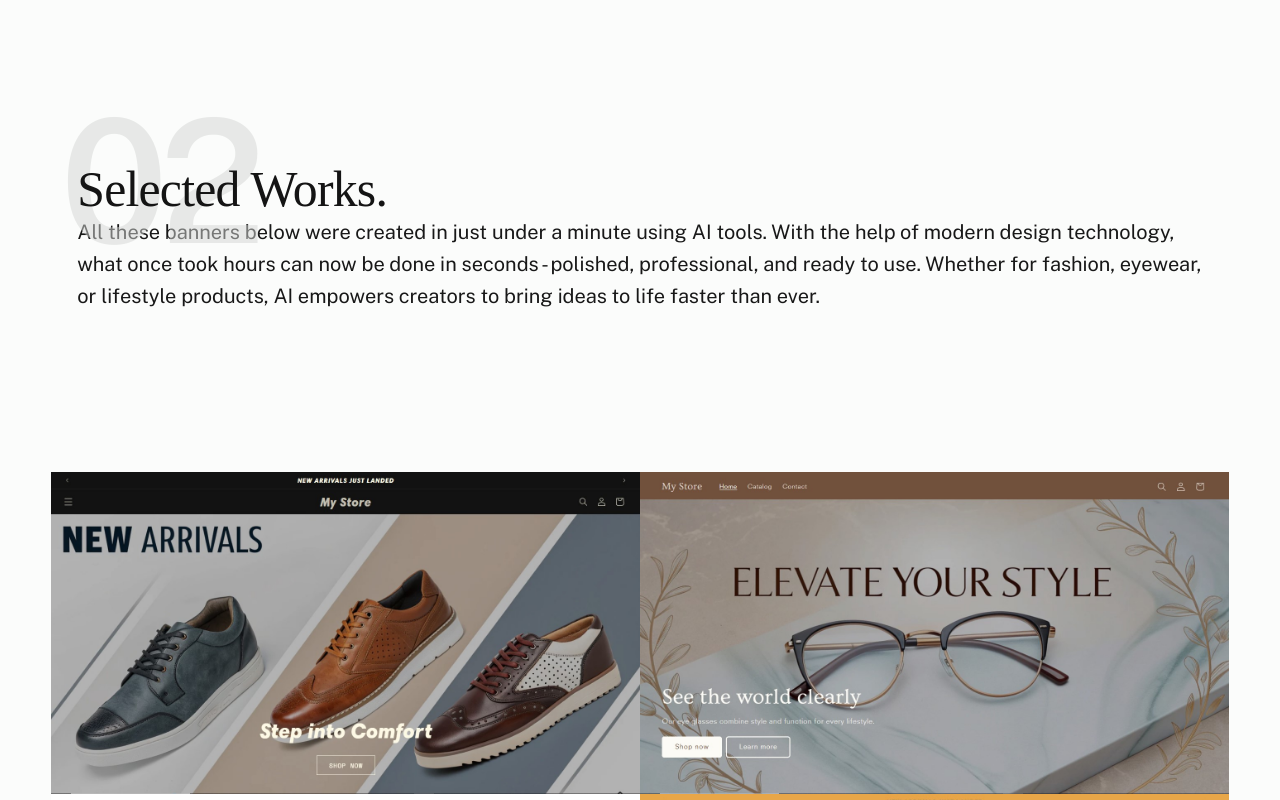
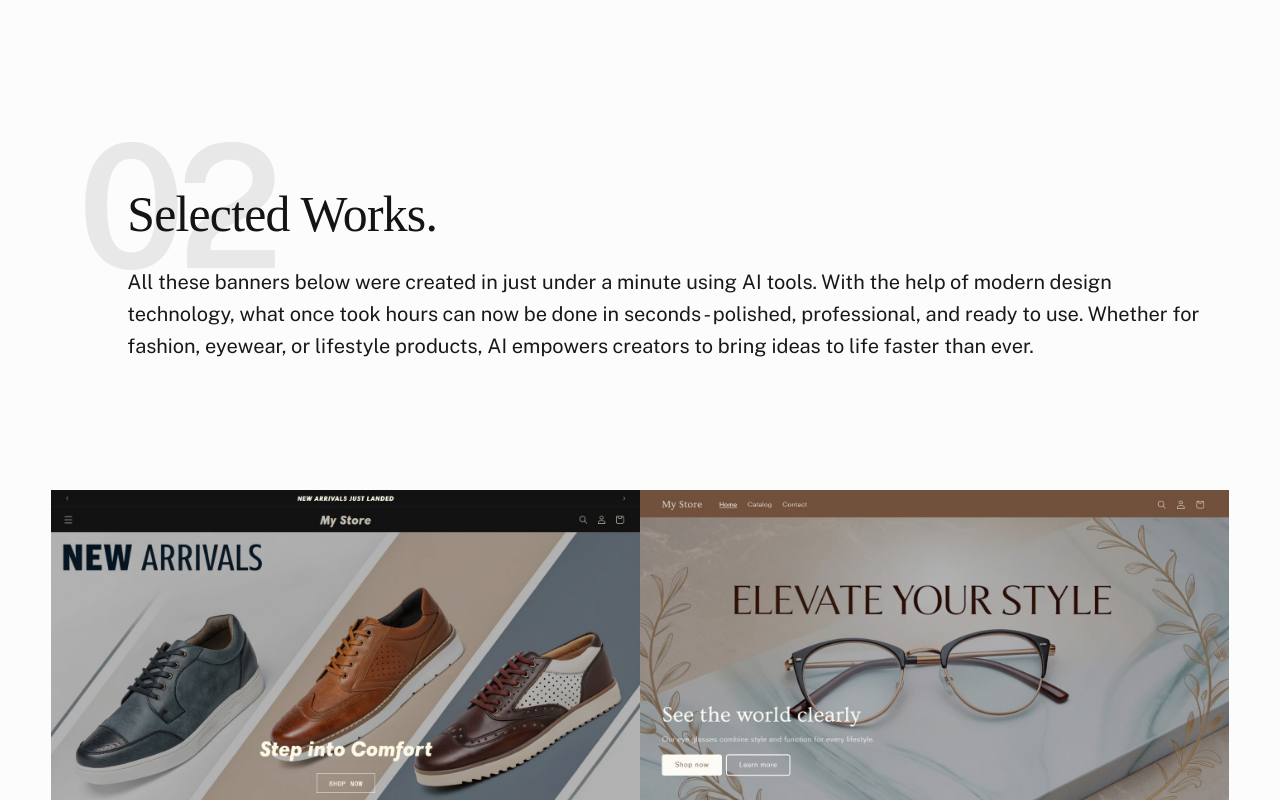
Before and after one commit to Kawaiimatzu/MyPortfolio, a plain HTML site: page index.html in a window 1280 px wide. Shown: the part 2120-2920 px from the top of the page. Drawn offline with nearby package versions, Linux system fonts and the light colour scheme; a web font is replaced by a local one.

Commit message:
first trys

```diff
--- a/css/styles.css
+++ b/css/styles.css
@@ -2719,32 +2719,41 @@ td:last-child {
  * ## section header
  * ------------------------------------------------------------------- */
 .section-header {
-    display      : flex;
-    flex-direction: column; /* ✅ Add this line */
-    align-items  : flex-start;
+    display: flex;
+    flex-direction: column;      /* Ensures h2 and p stack vertically */
+    align-items: flex-start;
+    position: relative;
+    padding-left: 2.5em;         /* Adds space so the ::before number doesn't overlap */
     margin-bottom: var(--vspace-3_5);
-    position     : relative;
 }
 
 .section-header .text-display-title {
-    padding-top  : 0.5em;
-    margin-bottom: 0;
-    position     : relative;
+    padding-top: 0.5em;
+    margin-bottom: 0.5em;        /* Adds space below the heading */
+    position: relative;
 }
 
 .section-header::before {
-    content       : attr(data-num);
-    font-family   : var(--font-1);
-    font-weight   : 600;
-    font-size     : 10em;
+    content: attr(data-num);
+    font-family: var(--font-1);
+    font-weight: 600;
+    font-size: 10em;
     letter-spacing: -0.05em;
-    line-height   : 1;
-    color         : var(--color-gray-11);
-    margin-right  : var(--vspace-0_5);
-    position      : absolute;
-    top           : -0.25em;
-    left          : -0.1em;
-    opacity       : 0.5;
+    line-height: 1;
+    color: var(--color-gray-11);
+    position: absolute;
+    top: -0.25em;
+    left: 0;
+    opacity: 0.5;
+    z-index: 0;
+}
+
+.section-header p {
+    font-size: 2rem;
+    line-height: 1.6;
+    color: var(--color-black-12); /* You can change to any readable color */
+    z-index: 1;                  /* Ensures paragraph appears above the big number */
+    margin: 0;
 }
 
 .section-header.light-on-dark .text-display-title {
```
